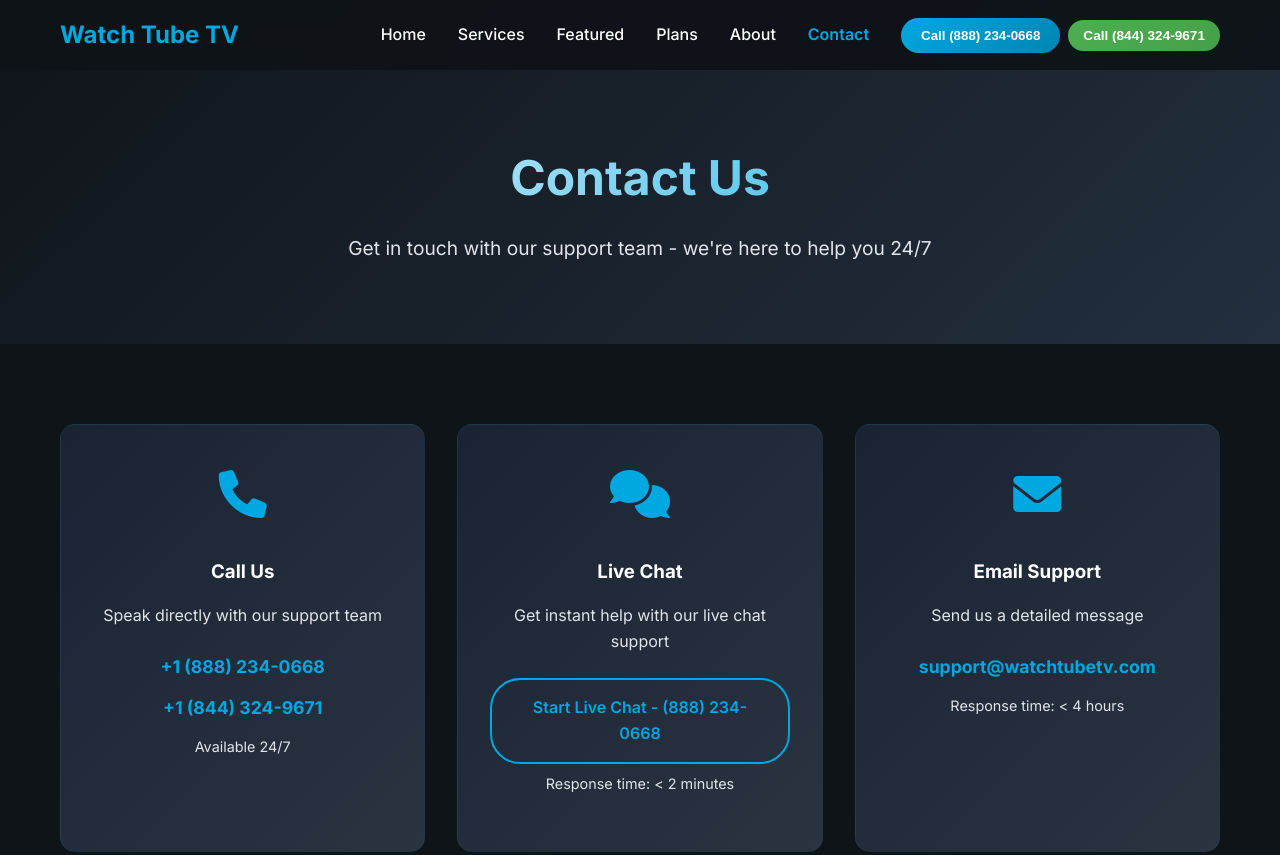
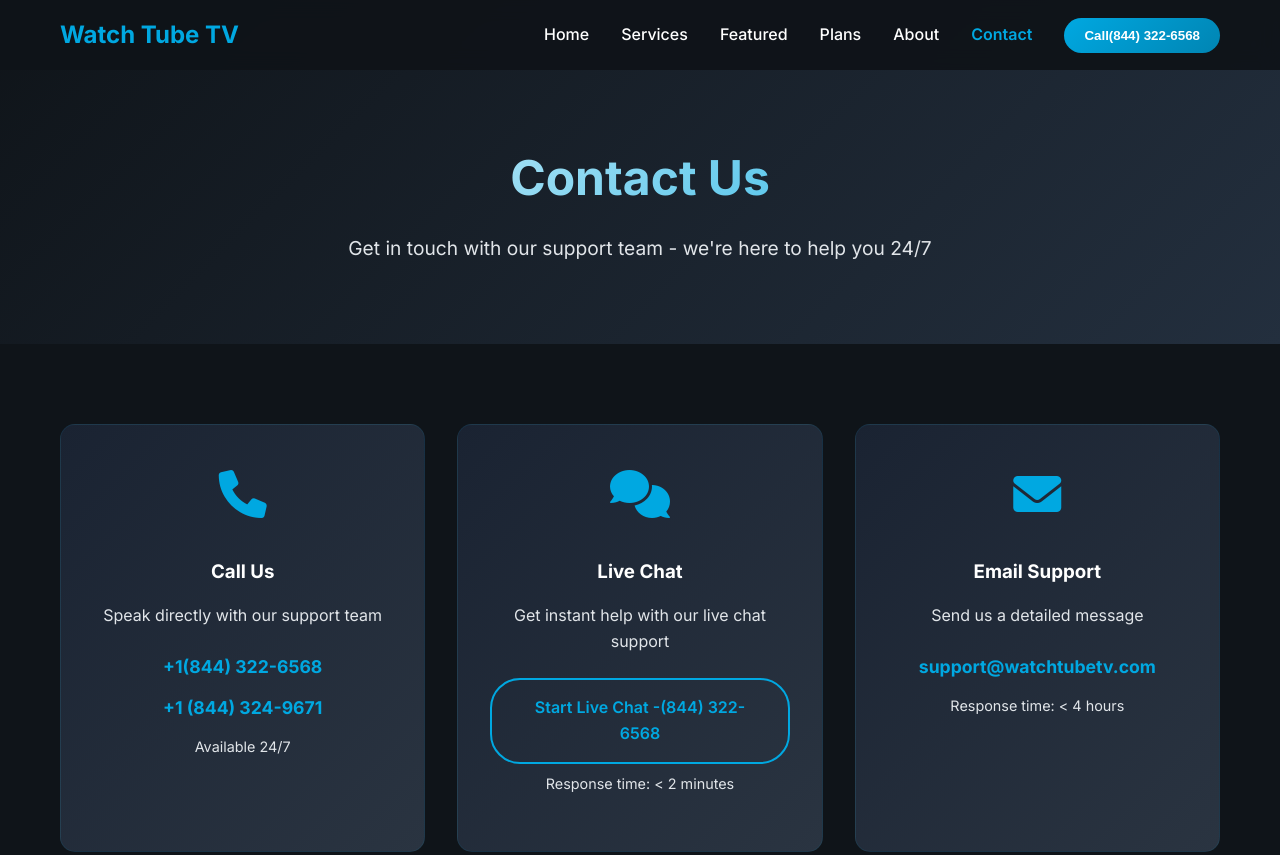
Before and after one commit to watchtubetv/watchtubetv, a website: page contact.html in a window 1280 px wide. Shown: the top 855 px of the page. Drawn offline with Linux system fonts and the light colour scheme.

Commit message:
Update contact.html

```diff
--- a/contact.html
+++ b/contact.html
@@ -26,11 +26,9 @@
                 <a href="contact.html" class="nav-link active">Contact</a>
                 <div class="nav-phone-buttons">
                     <a href="tel:+18882340668">
-                        <button class="nav-btn">Call (888) 234-0668</button>
+                        <button class="nav-btn">Call(844) 322-6568</button>
                     </a>
-                    <a href="tel:+18443249671">
-                        <button class="nav-btn nav-btn-secondary">Call (844) 324-9671</button>
-                    </a>
+
                 </div>
             </div>
             <div class="nav-toggle" id="nav-toggle">
@@ -63,7 +61,7 @@
                     <p>Speak directly with our support team</p>
                     <div class="contact-info">
                         <a href="tel:+18882340668" class="contact-link">
-                            <strong>+1 (888) 234-0668</strong>
+                            <strong>+1(844) 322-6568</strong>
                         </a>
                         <a href="tel:+18443249671" class="contact-link">
                             <strong>+1 (844) 324-9671</strong>
@@ -79,7 +77,7 @@
                     <h3>Live Chat</h3>
                     <p>Get instant help with our live chat support</p>
                     <div class="contact-info">
-                        <a href="tel:+18882340668" class="btn btn-outline">Start Live Chat - (888) 234-0668</a>
+                        <a href="tel:+18882340668" class="btn btn-outline">Start Live Chat -(844) 322-6568</a>
                         <p class="contact-hours">Response time: < 2 minutes</p>
                     </div>
                 </div>
@@ -208,7 +206,7 @@
             </div>
             <div class="faq-cta">
                 <p>Can't find what you're looking for?</p>
-                <a href="tel:+18882340668" class="btn btn-secondary">Contact Support - (888) 234-0668</a>
+                <a href="tel:+18882340668" class="btn btn-secondary">Contact Support -(844) 322-6568</a>
             </div>
         </div>
     </section>
@@ -225,7 +223,7 @@
                         <p>123 Entertainment Blvd<br>
                         Suite 500<br>
                         Los Angeles, CA 90028</p>
-                        <p><i class="fas fa-phone"></i> +1 (888) 234-0668</p>
+                        <p><i class="fas fa-phone"></i> +1(844) 322-6568</p>
                         <p><i class="fas fa-phone"></i> +1 (844) 324-9671</p>
                     </div>
                 </div>
@@ -275,8 +273,8 @@
                     <ul>
                         <li><a href="contact.html">Help Center</a></li>
                         <li><a href="contact.html">Contact Us</a></li>
-                        <li><a href="tel:+18882340668">Call (888) 234-0668</a></li>
-                        <li><a href="tel:+18443249671">Call (844) 324-9671</a></li>
+                        <li><a href="tel:+18882340668">Call(844) 322-6568</a></li>
+
                     </ul>
                 </div>
                 <div class="footer-section">
@@ -323,4 +321,5 @@
     </script>
 </body>
 
+
 </html>
```
